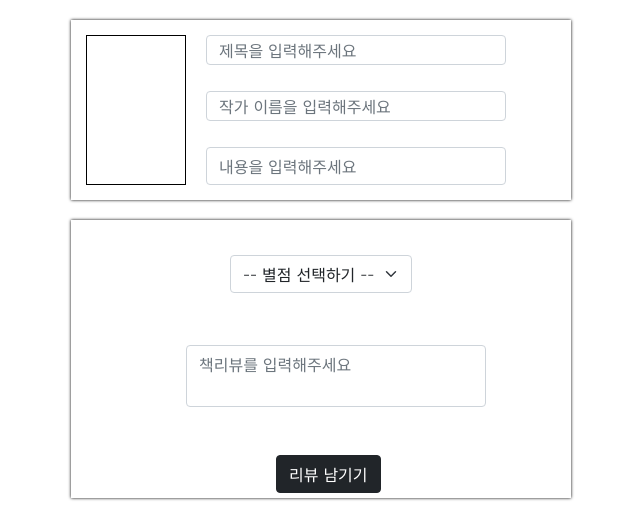
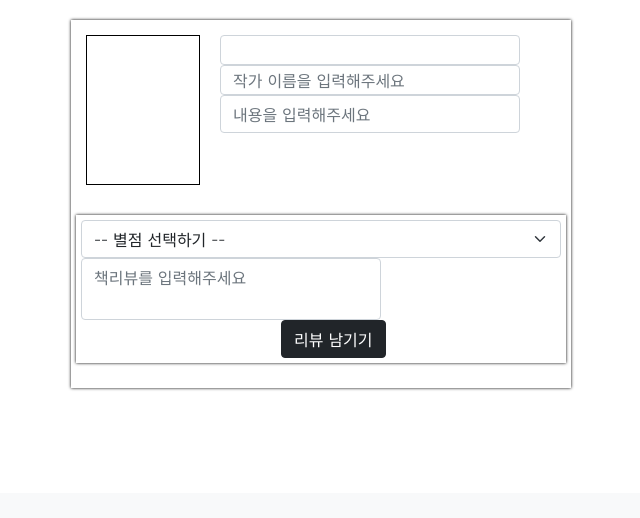
Before and after one commit to SHIN1501020/team8, a Flask app: page /review_start in a window 1280 px wide. Shown: the part 307-825 px from the top of the page, without its empty margins (319-959 px from the left). After the commit the page ends 697 px from the top, so only its background shows below. Run offline with Flask 3, Linux system fonts and the light colour scheme.

Commit message:
Update review.html

```diff
--- a/templates/review.html
+++ b/templates/review.html
@@ -115,58 +115,40 @@
       }
 
       .choice_review {
-            width: 300%;
+  width: 100%;
   max-width: 500px;
-            margin: 20px auto 20px auto;
+  margin: 20px auto;
   box-shadow: 0px 0px 3px 0px black;
   padding: 5px;
   display: flex;
+  flex-wrap: wrap; /* 내용이 너무 길 경우 다음 줄로 넘어가게 합니다 */
 }
-
 .image-box {
   width: 100px;
   height: 150px;
   border: 1px solid black;
-            margin : 10px;
+  margin: 10px;
+  flex: 1; /* 비율을 유지하면서 상자 크기 조정 */
 }
-
 .review_box {
-            width: 350px;
+  flex: 3; /* 비율을 유지하면서 상자 크기 조정 */
   height: 150px;
-
-            margin : 10px;
+  margin: 10px;
   display: flex;
   flex-direction: column;
   align-items: flex-start;
   justify-content: space-between;
 }
-
 .myreview {
-            width: 300%;
+  width: 100%;
   max-width: 500px;
-            margin: 20px auto 20px auto;
+  margin: 20px auto;
   box-shadow: 0px 0px 3px 0px black;
   padding: 5px;
 }
-
-        .review_score {
-            width: 470px;
-            height: 100px;
-            margin: 10px;
-            display: flex;
-            flex-direction: row;
-            justify-content: space-around;
-            padding-top: 20px;
-        }
-
-        .review_comment {
-            width: 500px;
-            height: 100px;
-            margin: 10px;
-            display: flex;
-            flex-direction: row;
-            justify-content: space-around;
-            /* padding-top: 20px; */
+.review_comment textarea {
+  width: 100%;
+  resize: none;
 }
 
         #comment  {
@@ -195,6 +177,7 @@
       $(document).ready(function () {
           document.getElementById("review_start").style.display = "none";
           listing();
+
       });
 
       // 스토리지에 토큰이 있으면 nav바에 있는 값들을 바꿔줘요.
@@ -245,9 +228,34 @@
 
             location.href = "/";
         }
-        function open_box2(){
-          window.open('api')
+
+
+
+
+       window.onload = function() {
+// 'cast' 키에서 로컬 스토리지의 데이터를 가져와서 파싱합니다.
+          var savedCast = JSON.parse(localStorage.getItem('cast'));
+          if (savedCast) {
+          // 이미지 주소를 설정합니다.
+          document.querySelector('.image-box img').src = savedCast.image;
+
+          // 리뷰 제목을 설정합니다.
+          document.getElementById('review_title').value = savedCast.title;
+
+          // 작가 이름을 설정합니다.
+          document.getElementById('review_author').value = savedCast.author;
+
+          // 설명을 설정합니다.
+          document.getElementById('review_description').value = savedCast.description;
           }
+    };
+
+
+
+
+
+
+
     </script>
   </head>
 
@@ -285,7 +293,7 @@
     <div class="mytitle">
       <h1>신김리 책방</h1>
       <button onclick="open_box1()">등록하기</button>
-      <button onclick="open_box2()">검색하기</button>
+      <button type="button" onclick="location.href='/review_start/api' ">검색하기</button>
     </div>
     <div class="mypost" id="post-box-1">
       <div class="form-floating mb-3">
@@ -327,13 +335,14 @@
         </button>
       </div>
     </div>
-    <div class="choice_review">
+    <div class="choice_review" id="review_choice">
       <div class="image-box">
           <img src="">
       </div>
       <div class="review_box">
         <div>
-          <input class="form-control" placeholder="제목을 입력해주세요" type="text" id="review_title" name="review_title" required>
+          <div>
+            <input class="form-control" type="text" id="review_title" name="review_title" required>
           </div>
           <div>
             <input class="form-control" placeholder="작가 이름을 입력해주세요" type="text" id="review_author" name="review_author" required>
```
Lines whose indentation alone changed are shown as unchanged.
